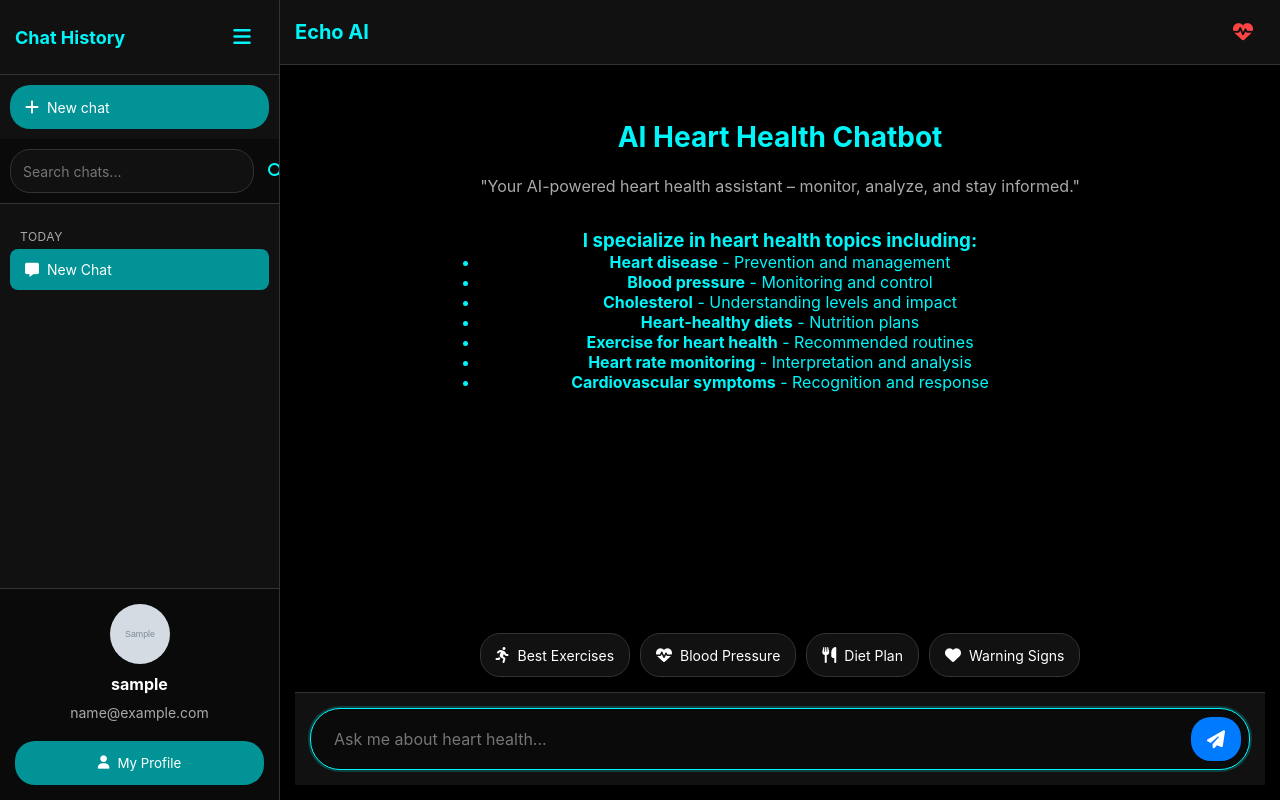
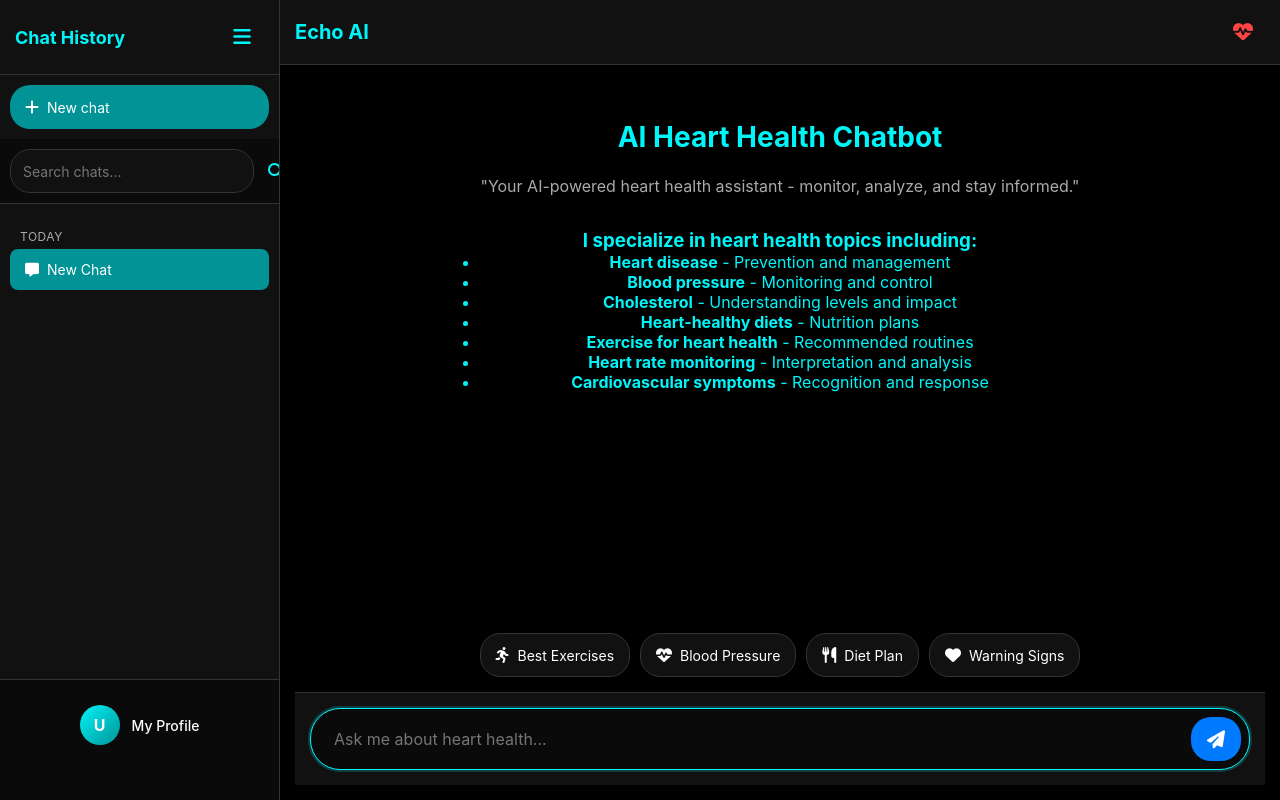
Before and after one commit to 123harsh-bit/ECHO-AI, a Flask app: page / in a window 1280 px wide. Run offline with Flask 3, Linux system fonts and the light colour scheme; the visitor is signed in with stand-in values (Sample User, id 1); tables that the repository leaves empty hold one stand-in row (values such as "Sample post"); grey boxes marked "Sample" are stand-in pictures; some libraries are stand-ins or nearby versions.

Commit message:
Update index.html

```diff
--- a/templates/index.html
+++ b/templates/index.html
@@ -464,6 +464,38 @@
             text-align: center;
         }
 
+        /* Profile label styles */
+        .profile-label-container {
+            display: flex;
+            align-items: center;
+            padding: 10px 15px;
+            margin-bottom: 10px;
+            cursor: pointer;
+        }
+
+        .profile-avatar {
+            width: 40px;
+            height: 40px;
+            border-radius: 50%;
+            background: linear-gradient(135deg, var(--primary-color), var(--primary-dark));
+            display: flex;
+            align-items: center;
+            justify-content: center;
+            color: white;
+            font-weight: bold;
+            text-transform: uppercase;
+            background-size: cover;
+            background-position: center;
+            margin-right: 12px;
+        }
+
+        .profile-label {
+            color: var(--text-light);
+            font-size: 14px;
+            font-weight: 500;
+            flex-grow: 1;
+        }
+
         /* Main content area */
         .main-content {
             flex-grow: 1;
@@ -744,6 +776,17 @@
 
         button.send-btn i {
             font-size: 18px;
+        }
+
+        /* Animation for paper plane icon */
+        @keyframes fly {
+            0% { transform: translateX(0) translateY(0) rotate(0deg); }
+            50% { transform: translateX(10px) translateY(-10px) rotate(20deg); }
+            100% { transform: translateX(0) translateY(0) rotate(0deg); }
+        }
+
+        .send-btn.clicked i {
+            animation: fly 0.5s ease;
         }
 
         /* Enhanced Text Formatting */
@@ -1338,16 +1381,14 @@
 
         <!-- User profile section in sidebar -->
         <div class="user-profile-section">
-            <div class="user-profile-avatar" id="user-avatar"></div>
-            <div class="user-profile-name" id="username-display">User</div>
-            <div class="user-profile-email" id="profile-email">user@example.com</div>
+            <!-- Profile label with circular avatar -->
+            <div class="profile-label-container" id="profile-menu-btn">
+                <div class="profile-avatar" id="user-avatar">U</div>
+                <div class="profile-label">My Profile</div>
+            </div>
 
             <!-- Profile menu with dropdown -->
             <div class="user-profile-menu">
-                <button class="profile-menu-btn" id="profile-menu-btn">
-                    <i class="fas fa-user"></i>
-                    <span>My Profile</span>
-                </button>
                 <div class="profile-menu-dropdown" id="profile-menu-dropdown">
                     <button class="profile-menu-item" id="settings-btn">
                         <i class="fas fa-cog"></i>
@@ -1429,7 +1470,7 @@
             <div class="chat-container">
                 <div class="welcome-message" id="welcome-message">
                     <h1>AI Heart Health Chatbot</h1>
-                    <p>"Your AI-powered heart health assistant – monitor, analyze, and stay informed."</p>
+                    <p>"Your AI-powered heart health assistant - monitor, analyze, and stay informed."</p>
                     <div style="margin-top: 20px; font-size: 16px; color: var(--primary-color);">
                         <h3>I specialize in heart health topics including:</h3>
                         <ul>
@@ -1695,6 +1736,7 @@
         function shouldStartNewChat() {
             const lastActive = localStorage.getItem('lastActiveTime');
             if (!lastActive) return true;
+
             const lastActiveTime = new Date(parseInt(lastActive));
             const now = new Date();
             const hoursSinceLastActive = (now - lastActiveTime) / (1000 * 60 * 60);
@@ -2178,6 +2220,13 @@ if (!lastActive) return true;
 
                     // Save sessions again
                     saveChatSessions();
+
+                    // Add flying animation to paper plane icon
+                    const sendBtn = document.getElementById('send-btn');
+                    sendBtn.classList.add('clicked');
+                    setTimeout(() => {
+                        sendBtn.classList.remove('clicked');
+                    }, 500);
                 }
 
             } catch (error) {
```
Lines whose indentation alone changed are shown as unchanged.
